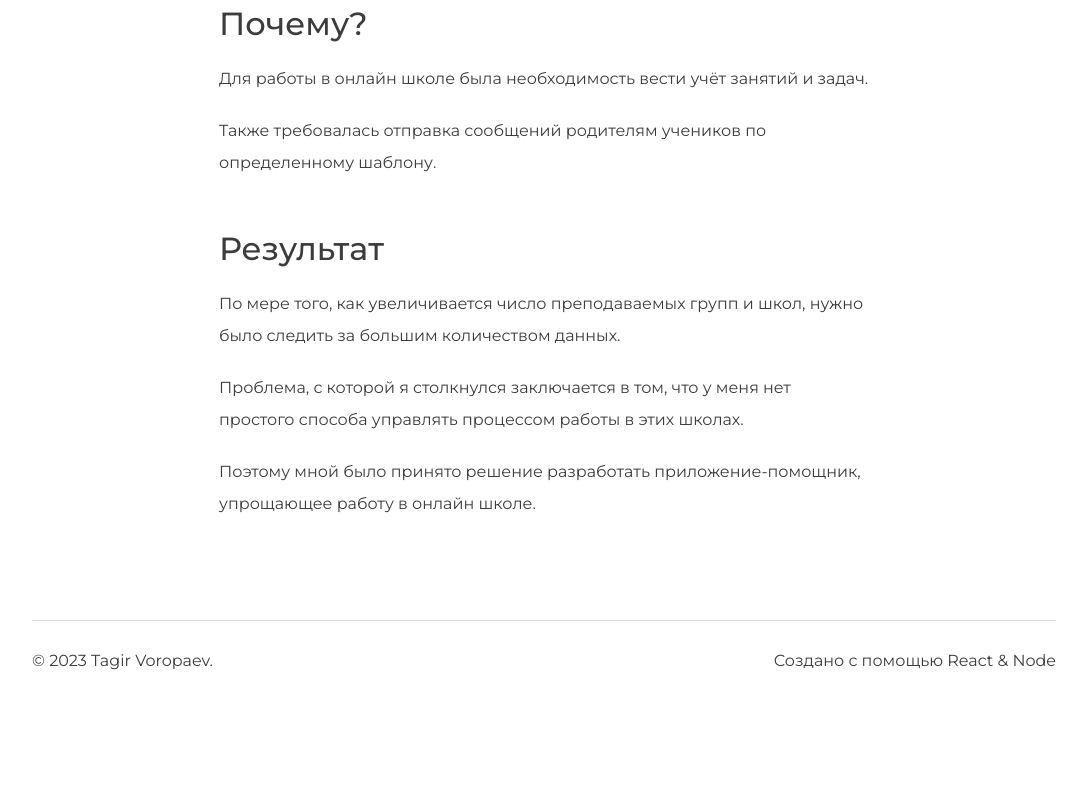
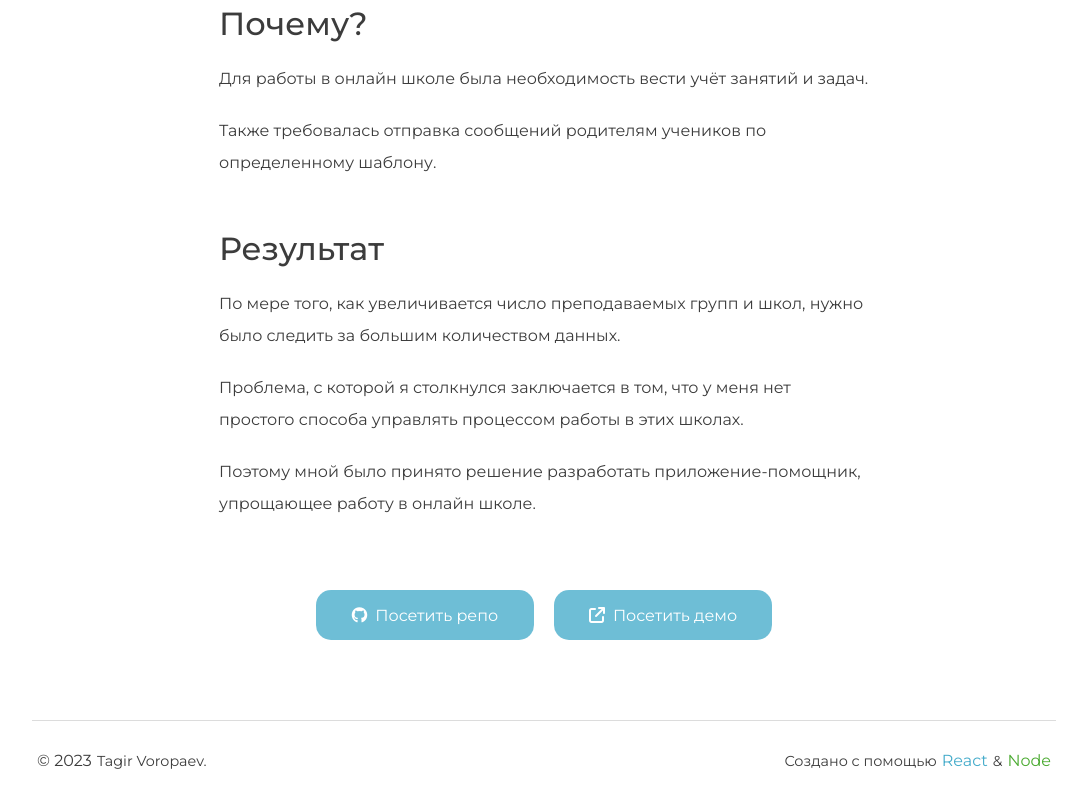
Before and after one commit to Tagir-Voropaev/portfolio, a React (Vite) app: page /portfolio/projects/todo-code in a window 1280 px wide. Shown: the part 1146-1946 px from the top of the page, without its empty margins (96-1183 px from the left). Before the commit the page ends 1846 px from the top, so only its background shows below. Built offline with nearby package versions, Linux system fonts and the light colour scheme.

Commit message:
Добавил ссылки на ресурсы + футер

```diff
--- a/src/components/pages/projects/ProjectsTodo.tsx
+++ b/src/components/pages/projects/ProjectsTodo.tsx
@@ -1,9 +1,10 @@
-import React, { useState } from 'react'
+import { useState } from 'react'
 import s from '../../../styles/Projects/ProjectsTodo.module.scss'
-import { Link } from 'react-router-dom'
 import todo_1 from '../../../assets/images/todoapp.png'
 import todo_2 from '../../../assets/images/todoapp-2.png'
 import todo_3 from '../../../assets/images/todoapp-3.png'
+import { Link } from 'react-router-dom'
+
 const ProjectsTodo = () => {
     const [carousel1, setCarousel1] = useState(0)
     const carouselHandler1 = (item: boolean) => {
@@ -85,6 +86,10 @@ const ProjectsTodo = () => {
                     <p className={s.infoDescription}></p>
                 </section>
             </div>
+            <div className={s.projectButtons}>
+                <Link className={s.projectButton} to='https://github.com/Tagir-Voropaev/todo-app' target='_blank'><i className="fa-brands fa-github"></i>Посетить репо</Link>
+                <Link className={s.projectButton} to='https://tagir-voropaev.github.io/todo-app/' target='_blank'><i className="fa-solid fa-arrow-up-right-from-square"></i>Посетить демо</Link>
+            </div>
         </div>
     )
 }
--- a/src/styles/Footer.module.scss
+++ b/src/styles/Footer.module.scss
@@ -9,4 +9,23 @@
     border-top: 1px solid #3c3c3c2d;
     justify-content: space-between;
     align-items: center;
+    .copyright{
+        display: flex;
+        justify-content: center;
+        align-items: center;
+        font-size: 0.9rem;
+        span{
+            margin: 0 5px;
+            font-size: 1rem;
+        }
+        .copyrightYear{
+            color: c.$gray-d;
+        }
+        .copyrightReact{
+            color: c.$blue-l;
+        }
+        .copyrightNode{
+            color: c.$green-d;
+        }
+    }
 }
--- a/src/styles/Projects/ProjectsTodo.module.scss
+++ b/src/styles/Projects/ProjectsTodo.module.scss
@@ -198,6 +198,27 @@
             }
         }
     }
+    .projectButtons{
+        display: flex;
+        justify-content: space-between;
+        width: 100%;
+        max-width: 456px;
+        gap: 20px;
+        .projectButton{
+            display: flex;
+            justify-content: center;
+            gap: 8px;
+            align-items: center;
+            color: c.$white;
+            width: 240px;
+            height: 50px;
+            border-radius: 15px;
+            background-color: c.$blue-vl;
+            i{
+                color: c.$white;
+            }
+        }
+    }
 }
 
 @media screen and (max-width: 800px) {
```
